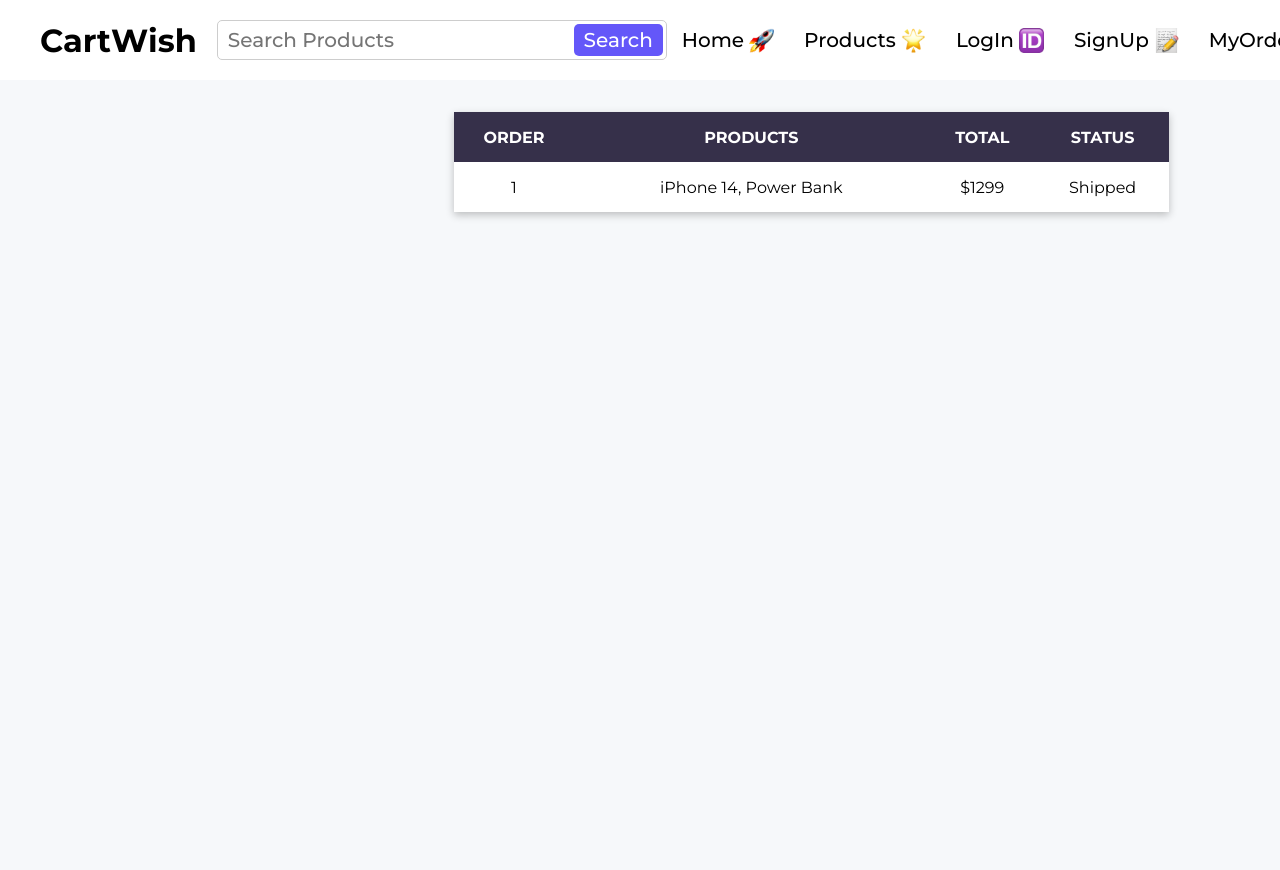
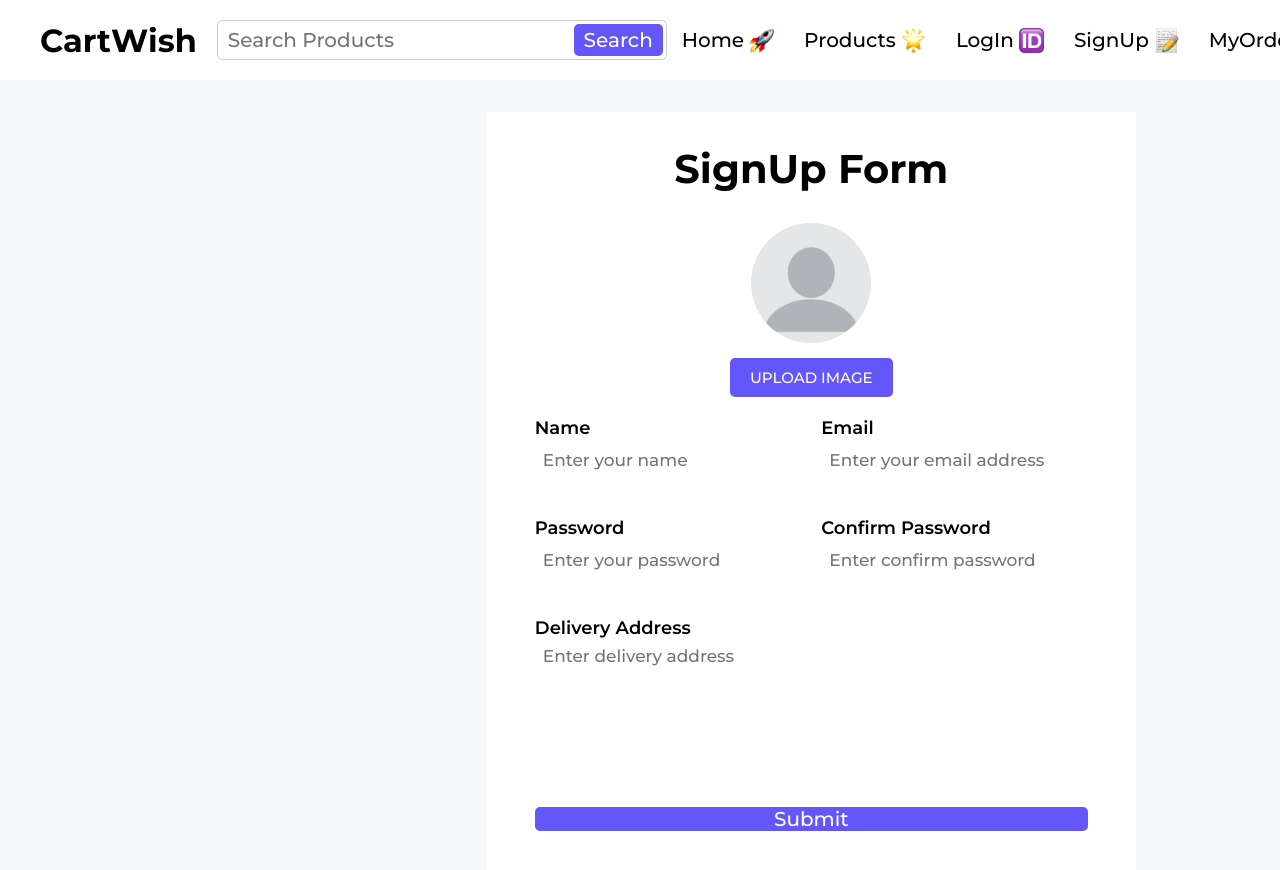
Before and after one commit to Rohitbanala/CartWish-E-CommerceProject, a React (Vite) app: page /login in a window 1280 px wide. Shown: the top 870 px of the page. Before the commit the page ends 800 px from the top, so only its background shows below. Built offline with nearby package versions, Linux system fonts and the light colour scheme.

Commit message:
added signup and sign in pages using react-hook-form and zod for validation

```diff
--- a/package.json
+++ b/package.json
@@ -10,8 +10,11 @@
     "preview": "vite preview"
   },
   "dependencies": {
+    "@hookform/resolvers": "^4.1.3",
     "react": "^19.0.0",
-    "react-dom": "^19.0.0"
+    "react-dom": "^19.0.0",
+    "react-hook-form": "^7.54.2",
+    "zod": "^3.24.2"
   },
   "devDependencies": {
     "@eslint/js": "^9.21.0",
--- a/src/App.jsx
+++ b/src/App.jsx
@@ -1,4 +1,6 @@
 import "./App.css";
+import LoginPage from "./components/Authentication/LoginPage";
+import SignupPage from "./components/Authentication/SignupPage";
 import CartPage from "./components/Cart/CartPage";
 import HomePage from "./components/Home/HomePage";
 import MyOrderPage from "./components/MyOrder/MyOrderPage";
@@ -14,7 +16,9 @@ function App() {
         {/* <ProductPage /> */}
         {/* <SingleProduct /> */}
         {/* <CartPage /> */}
-        <MyOrderPage />
+        {/* <MyOrderPage /> */}
+        {/* <LoginPage /> */}
+        <SignupPage />
       </main>
     </div>
   );
--- /dev/null
+++ b/src/components/Authentication/LoginPage.css
@@ -0,0 +1,58 @@
+.form_page {
+  justify-content: center;
+}
+
+.authentication_form {
+  width: 30%;
+  padding: 32px 48px;
+  margin-top: 32px;
+  background-color: #fff;
+}
+
+.authentication_form h2 {
+  font-size: 40px;
+  margin-bottom: 30px;
+  text-align: center;
+}
+
+.form_inputs div {
+  display: flex;
+  flex-direction: column;
+  margin-bottom: 20px;
+}
+
+.form_inputs label {
+  font-size: 18px;
+  font-weight: 600;
+  margin-bottom: 3px;
+}
+
+.form_text_input {
+  height: 35px;
+  padding: 0 8px;
+  font-size: 17px;
+  font-weight: 500;
+  outline: none;
+}
+
+.form_submit {
+  height: 40px;
+  width: 100%;
+  margin: 25px 0 10px;
+}
+
+.form_error {
+  color: red;
+}
+
+/* For Chrome, Safari, Edge, and Opera */
+input[type="number"]::-webkit-inner-spin-button,
+input[type="number"]::-webkit-outer-spin-button {
+  -webkit-appearance: none;
+  margin: 0;
+}
+
+/* For Firefox */
+input[type="number"] {
+  -moz-appearance: textfield;
+}
--- /dev/null
+++ b/src/components/Authentication/LoginPage.jsx
@@ -0,0 +1,67 @@
+import { useForm } from "react-hook-form";
+import { z } from "zod";
+import { zodResolver } from "@hookform/resolvers/zod";
+import "./LoginPage.css";
+const schema = z.object({
+  email: z
+    .string()
+    .email({ message: "please enter valid email address" })
+    .min(3),
+  password: z
+    .string()
+    .min(8, { message: "Password should be atlease 8 characters" }),
+});
+export default function LoginPage() {
+  const {
+    register,
+    handleSubmit,
+    formState: { errors },
+  } = useForm({ resolver: zodResolver(schema) });
+
+  function onSubmit(formData) {
+    console.log(formData);
+  }
+  return (
+    <section className="align_center form_page">
+      <form className="authentication_form" onSubmit={handleSubmit(onSubmit)}>
+        <h2>Login Form</h2>
+        <div className="form_inputs">
+          <div>
+            <label htmlFor="email">Email</label>
+            <input
+              type="email"
+              id="email"
+              className="form_text_input"
+              placeholder="Enter Your Email"
+              // {...register("email", { required: true, minLength: 3 })}
+              {...register("email")}
+            />
+            {errors.email && (
+              <em className="form_error">{errors.email.message}</em>
+            )}
+            {/* {errors.name?.type === "minLength" && (
+              <em className="form_error">Please enter minimum letters</em>
+            )} */}
+          </div>
+          <div>
+            <label htmlFor="password">Password</label>
+            <input
+              type="password"
+              id="password"
+              className="form_text_input"
+              placeholder="Enter Your Password"
+              // {...register("password", { valueAsNumber: true })}
+              {...register("password")}
+            />
+          </div>
+          {errors.password && (
+            <em className="form_error">{errors.password.message}</em>
+          )}
+          <button type="submit" className="search_button form_submit">
+            Submit
+          </button>
+        </div>
+      </form>
+    </section>
+  );
+}
--- /dev/null
+++ b/src/components/Authentication/SignupPage.css
@@ -0,0 +1,63 @@
+.signup_form {
+  width: 40%;
+}
+
+.image_input_section {
+  display: flex;
+  flex-direction: column;
+  align-items: center;
+}
+
+.image_preview {
+  width: 120px;
+  height: 120px;
+  border-radius: 100%;
+  overflow: hidden;
+  margin-bottom: 15px;
+}
+
+.image_preview img {
+  width: 100%;
+  height: 100%;
+}
+
+.image_input {
+  display: none;
+}
+
+.image_label {
+  display: inline-block;
+  padding: 10px 20px;
+  margin-bottom: 20px;
+  text-align: center;
+  background: #6457f9;
+  color: #fff;
+  font-size: 15px;
+  font-family: inherit;
+  text-transform: Uppercase;
+  font-weight: 500;
+  border-radius: 5px;
+  cursor: pointer;
+  width: fit-content;
+}
+
+.signup_form_input {
+  width: 100%;
+  display: grid;
+  grid-template-columns: 1fr 1fr;
+  gap: 20px;
+}
+
+.signup_textares_section {
+  grid-column: 1/3;
+}
+
+.input_textarea {
+  font-size: 17px;
+  font-weight: 500;
+  font-family: inherit;
+  height: 120px;
+  resize: none;
+  padding: 4px 8px;
+  outline: none;
+}
--- /dev/null
+++ b/src/components/Authentication/SignupPage.jsx
@@ -0,0 +1,130 @@
+import "./SignupPage.css";
+import user from "../../assets/user.webp";
+import { useForm } from "react-hook-form";
+import { z } from "zod";
+import { zodResolver } from "@hookform/resolvers/zod";
+const schema = z
+  .object({
+    name: z
+      .string()
+      .min(3, { message: "Name should be at least 3 characters." }),
+    email: z.string().email({ message: "Please enter valid email" }),
+    password: z
+      .string()
+      .min(8, { message: "Password must be at least 8 characters." }),
+    cpassword: z.string(),
+    address: z
+      .string()
+      .min(15, { message: "Address must be at least 15 characters." }),
+  })
+  .refine((data) => data.password === data.cpassword, {
+    message: "Confirm does not matching password",
+    path: ["cpassword"],
+  });
+const SignupPage = () => {
+  const {
+    handleSubmit,
+    register,
+    formState: { errors },
+  } = useForm({ resolver: zodResolver(schema) });
+  function handleSubmitting(formData) {
+    console.log(formData);
+  }
+  return (
+    <section className="align_center form_page">
+      <form
+        className="authentication_form signup_form"
+        onSubmit={handleSubmit(handleSubmitting)}
+      >
+        <h2>SignUp Form</h2>
+
+        <div className="image_input_section">
+          <div className="image_preview">
+            <img src={user} id="file-ip-1-preview" />
+          </div>
+          <label htmlFor="file-ip-1" className="image_label">
+            Upload Image
+          </label>
+          <input type="file" id="file-ip-1" className="image_input" />
+        </div>
+
+        {/* Form Inputs */}
+        <div className="form_inputs signup_form_input">
+          <div>
+            <label htmlFor="name">Name</label>
+            <input
+              id="name"
+              className="form_text_input"
+              type="text"
+              placeholder="Enter your name"
+              {...register("name")}
+            />
+          </div>
+          {errors.name && <em className="form_error">{errors.name.message}</em>}
+          <div>
+            <label htmlFor="email">Email</label>
+            <input
+              id="email"
+              className="form_text_input"
+              type="email"
+              placeholder="Enter your email address"
+              {...register("email")}
+            />
+          </div>
+          {errors.email && (
+            <em className="form_error">{errors.email.message}</em>
+          )}
+          <div>
+            <label htmlFor="password">Password</label>
+            <input
+              id="password"
+              className="form_text_input"
+              type="password"
+              placeholder="Enter your password"
+              {...register("password")}
+            />
+          </div>
+          {errors.password && (
+            <em className="form_error">{errors.password.message}</em>
+          )}
+          <div>
+            <label htmlFor="cpassword">Confirm Password</label>
+            <input
+              id="cpassword"
+              className="form_text_input"
+              type="password"
+              placeholder="Enter confirm password"
+              {...register("cpassword")}
+            />
+          </div>
+          {errors.cpassword && (
+            <em className="form_error">{errors.cpassword.message}</em>
+          )}
+          <div className="signup_textares_section">
+            <label htmlFor="address">Delivery Address</label>
+            <textarea
+              id="address"
+              className="input_textarea"
+              placeholder="Enter delivery address"
+              {...register("address")}
+            />
+          </div>
+        </div>
+        {errors.address && (
+          <em className="form_error">{errors.address.message}</em>
+        )}
+        <button className="search_button form_submit" type="submit">
+          Submit
+        </button>
+      </form>
+    </section>
+  );
+};
+
+export default SignupPage;
+
+// name - Name should be at least 3 characters.
+// email - Please enter valid email
+// password - Password must be at least 8 characters.
+// confirmPassword - Confirm Password does not match Password
+// deliveryAddress - Address must be at least 15 characters.
```
Also changed, not shown: 1 other file (tests, documents, lock files or other folders).
